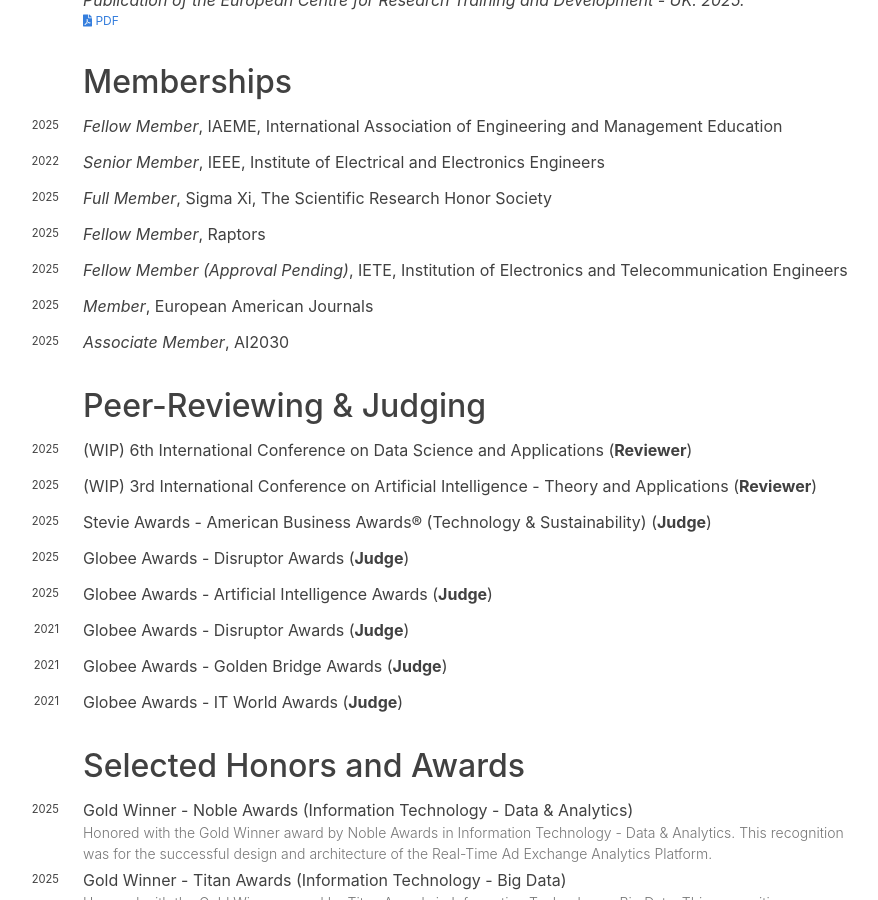
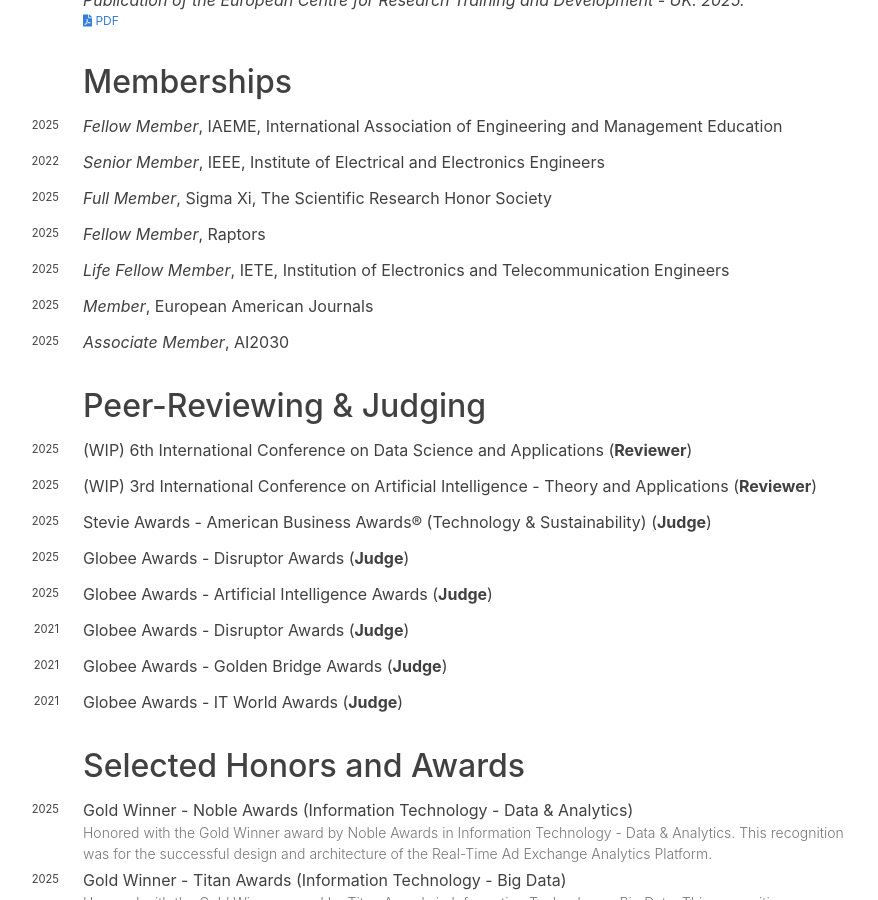
Before and after one commit to guptaraul89/guptaraul89.github.io, a Jekyll site: the page built from index.md, in a window 1280 px wide and 900 px high, scrolled down 1987 px. Shown: the whole window, without its empty margins (249-1127 px from the left). Built offline with Jekyll 4.4.1, drawn with Linux system fonts in a browser that asks for light colours; nearby versions of some CDN libraries; some web fonts are replaced.

Commit message:
Update Membership

```diff
--- a/_data/membership.yaml
+++ b/_data/membership.yaml
@@ -19,7 +19,7 @@
   url: https://www.raptors.dev/our-members
 
 - institution: IETE, Institution of Electronics and Telecommunication Engineers
-  position: Fellow Member (Approval Pending)
+  position: Life Fellow Member
   year: 2025
   url: https://www.iete.org/
 
```
Also changed, not shown: 1 other file.
